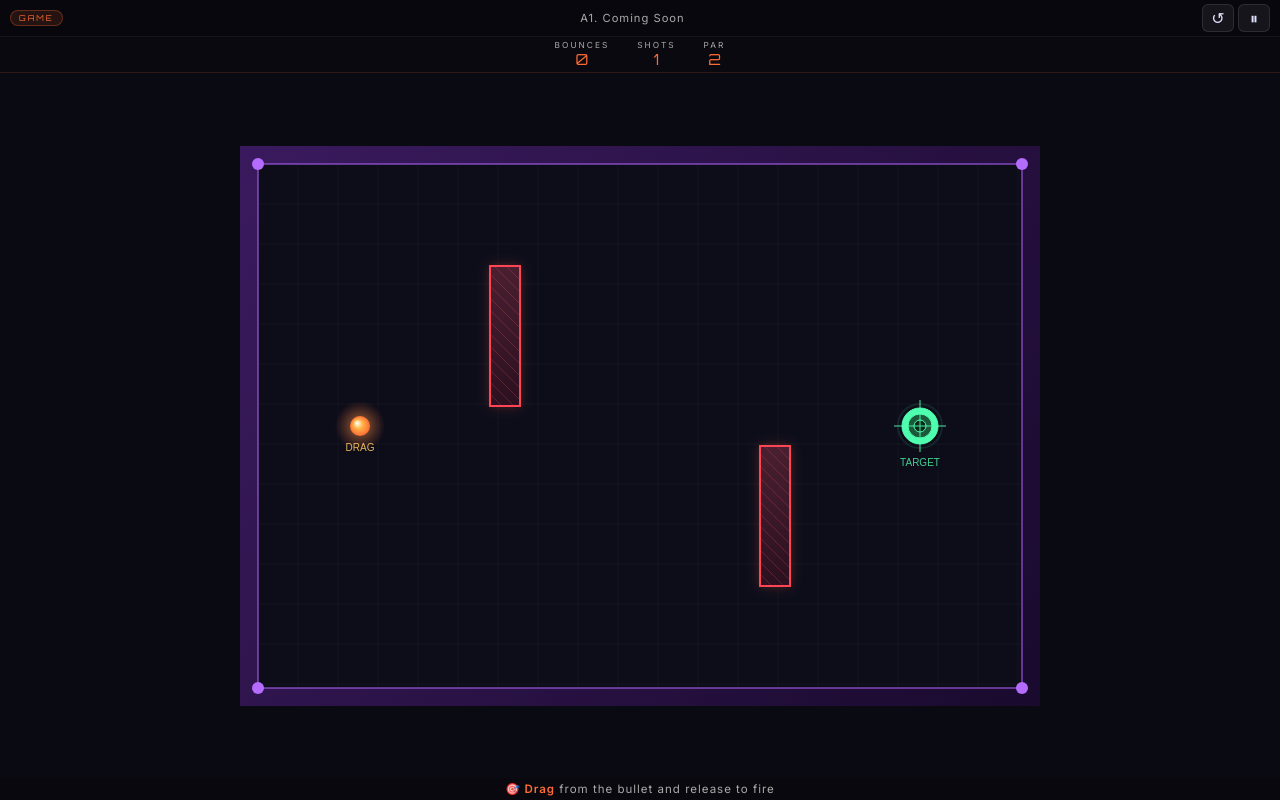
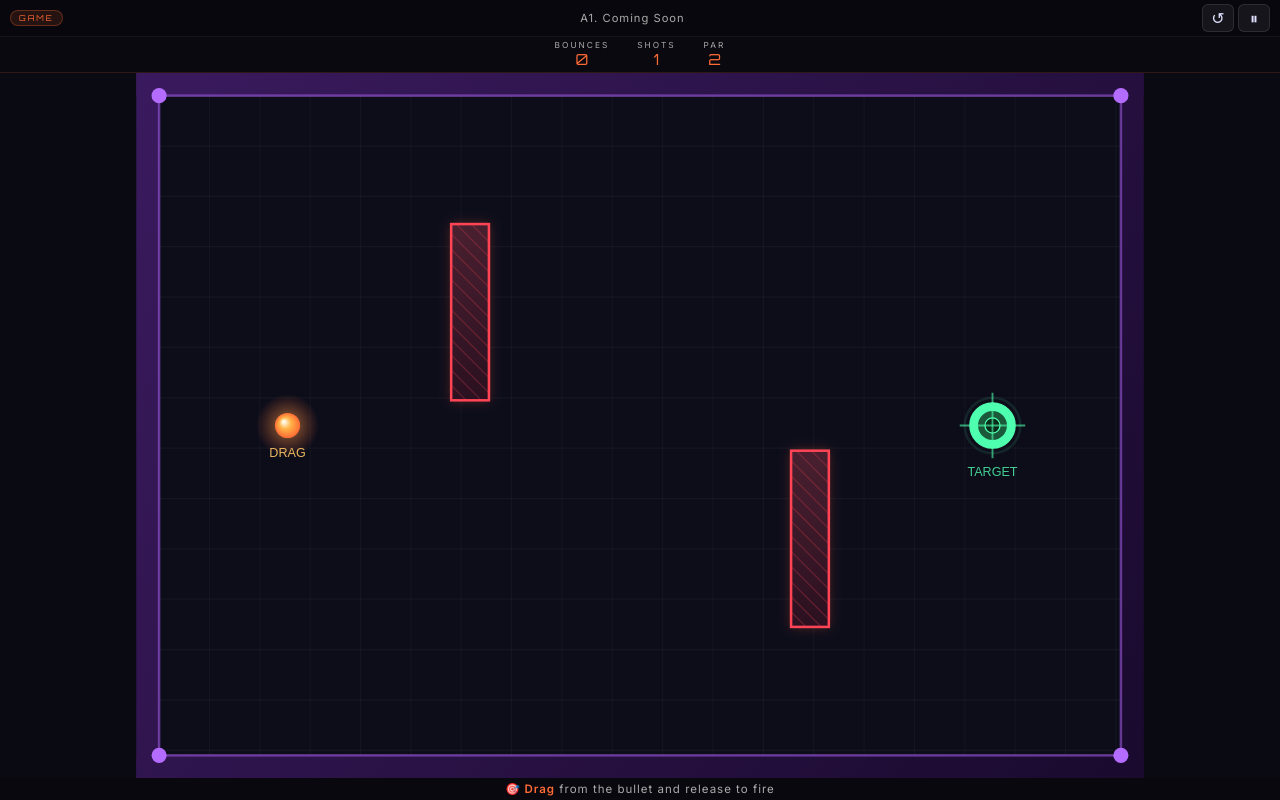
Before and after one commit to Detektive-one/bullet_heist, a website with bundled scripts: page index.html in a window 1280 px wide. Both pictures are taken after a click on the button "▶ START GAME". Built offline with nearby package versions, Linux system fonts and the light colour scheme.

Commit message:
fix: full-screen arena without distortion via uniform-scale renderer
Strategy:
  canvas fills arena-wrap 100% (CSS: width:100%; height:100%)
  Renderer.beginFrame() computes:
    scale = min(physW/800, physH/560)  <- uniform, no oval shapes
    offsetX/Y = centering offset (letterbox in code, not browser)
    ctx.setTransform(scale, 0, 0, scale, offsetX, offsetY)
  Stores window._gameTransform for Input to read

Input._pos():
  Reads window._gameTransform to convert physical pixel coords
  back to 800x560 design space (inverse of renderer transform)

Result:
  - Arena is AS LARGE AS POSSIBLE on any screen size
  - No distortion (uniform scale = circles stay circular)
  - Sharp rendering (canvas.width = clientWidth * dpr)
  - Correct pointer/touch mapping even with center offset

```diff
--- a/src/constants.js
+++ b/src/constants.js
@@ -5,15 +5,15 @@ export const DESIGN_W = 800;
 export const DESIGN_H = 560;
 
 // ─── Physics ──────────────────────────────────────────────────────────────────
-export const WALL_THICK  = 18;
-export const BALL_R      = 10;
-export const TARGET_R    = 18;
-export const MAX_SPEED   = 7;
+export const WALL_THICK = 18;
+export const BALL_R = 10;
+export const TARGET_R = 18;
+export const MAX_SPEED = 7;
 
 // ─── Slingshot ────────────────────────────────────────────────────────────────
-export const SLING_MAX_DRAG    = 120; // px drag that equals full power
-export const SLING_MIN_DRAG    = 8;   // ignore micro-drags
-export const DRAG_BALL_HITAREA = 6;   // multiplier on BALL_R for click/touch target (larger = easier on mobile)
+export const SLING_MAX_DRAG = 120; // px drag that equals full power
+export const SLING_MIN_DRAG = 8;   // ignore micro-drags
+export const DRAG_BALL_HITAREA = 20;   // multiplier on BALL_R for click/touch target (larger = easier on mobile)
 
 // ─── Simulation ───────────────────────────────────────────────────────────────
 export const SIM_MAX_STEPS = 2000;
--- a/src/game/Input.js
+++ b/src/game/Input.js
@@ -71,15 +71,21 @@ export class Input {
     this._canvas.addEventListener('touchend',   this._onTouchEnd,   { passive: false });
   }
 
-  /** Convert client coords → design-space coords */
+  /** Convert client pointer coords → design-space (800×560) coords */
   _pos(e) {
-    const rect   = this._canvas.getBoundingClientRect();
-    const scaleX = this._canvas.width  / rect.width;
-    const scaleY = this._canvas.height / rect.height;
-    const src    = e.touches ? e.touches[0] : e;
+    const rect = this._canvas.getBoundingClientRect();
+    const dpr  = window.devicePixelRatio || 1;
+    const src  = e.touches ? e.touches[0] : e;
+
+    // Physical pixel position within the canvas
+    const physX = (src.clientX - rect.left) * dpr;
+    const physY = (src.clientY - rect.top)  * dpr;
+
+    // Invert the Renderer transform (scale + center offset) → design coords
+    const t = window._gameTransform ?? { scale: dpr, offsetX: 0, offsetY: 0 };
     return {
-      x: (src.clientX - rect.left) * scaleX,
-      y: (src.clientY - rect.top)  * scaleY,
+      x: (physX - t.offsetX) / t.scale,
+      y: (physY - t.offsetY) / t.scale,
     };
   }
 
--- a/src/game/Renderer.js
+++ b/src/game/Renderer.js
@@ -13,10 +13,14 @@ export class Renderer {
 
   /**
    * Call at the start of every frame.
-   * 1. Syncs canvas physical resolution to CSS display size × devicePixelRatio
-   *    (prevents upscale blur on retina/HDPI screens).
-   * 2. Sets ctx transform so all subsequent drawing uses DESIGN_W×DESIGN_H
-   *    coordinate space, regardless of actual canvas pixel dimensions.
+   *
+   * 1. Sets canvas PHYSICAL resolution = CSS display size × devicePixelRatio
+   *    (sharp rendering, no upscale blur).
+   * 2. Applies a UNIFORM scale + center offset so that the 800×560 design space
+   *    is drawn as large as possible inside the canvas without any distortion.
+   *    The "letterbox" area outside shows the canvas background (#0a0a12).
+   * 3. Stores the transform in window._gameTransform so Input.js can
+   *    convert pointer coords back to design space correctly.
    */
   beginFrame() {
     const canvas   = this.ctx.canvas;
@@ -26,13 +30,17 @@ export class Renderer {
     if (displayW > 0 && displayH > 0) {
       const physW = Math.round(displayW * dpr);
       const physH = Math.round(displayH * dpr);
-      // Only resize when needed (resizing clears the canvas)
       if (canvas.width !== physW || canvas.height !== physH) {
         canvas.width  = physW;
         canvas.height = physH;
       }
-      // Map DESIGN_W×DESIGN_H → physical pixels (uniform scale since canvas uses aspect-ratio CSS)
-      this.ctx.setTransform(physW / DESIGN_W, 0, 0, physH / DESIGN_H, 0, 0);
+      // Uniform scale: largest factor that fits BOTH dimensions
+      const scale   = Math.min(physW / DESIGN_W, physH / DESIGN_H);
+      const offsetX = (physW - DESIGN_W * scale) * 0.5;  // center horizontally
+      const offsetY = (physH - DESIGN_H * scale) * 0.5;  // center vertically
+      this.ctx.setTransform(scale, 0, 0, scale, offsetX, offsetY);
+      // Expose to Input.js for pointer → design-space conversion
+      window._gameTransform = { scale, offsetX, offsetY };
     }
   }
 
--- a/styles/main.css
+++ b/styles/main.css
@@ -350,14 +350,11 @@ html, body {
 .hud-label { font-size: 0.52rem; letter-spacing: 2px; color: var(--color-text-muted); text-transform: uppercase; }
 .hud-val   { font-family: var(--font-primary); font-size: 0.95rem; color: var(--color-accent); transition: color 0.4s; }
 
-/* Arena — fills all remaining space, centers canvas with letterboxing */
+/* Arena — fills all remaining space. Renderer.beginFrame() handles uniform scaling + letterbox */
 #arena-wrap {
   position: relative;
   flex: 1;
   width: 100%;
-  display: flex;
-  align-items: center;
-  justify-content: center;
   overflow: hidden;
   background: var(--color-bg);
   border-top: 1px solid rgba(255,107,53,0.15);
@@ -365,12 +362,9 @@ html, body {
 
 canvas {
   display: block;
+  width: 100%;
+  height: 100%;
   cursor: crosshair;
-  /* Maintain 800:560 ratio — browser will letterbox inside arena-wrap */
-  aspect-ratio: 800 / 560;
-  max-width: 100%;
-  max-height: 100%;
-  /* No border-radius: cleaner full-screen feel */
 }
 
 /* Win/Lose overlay inside arena */
```
